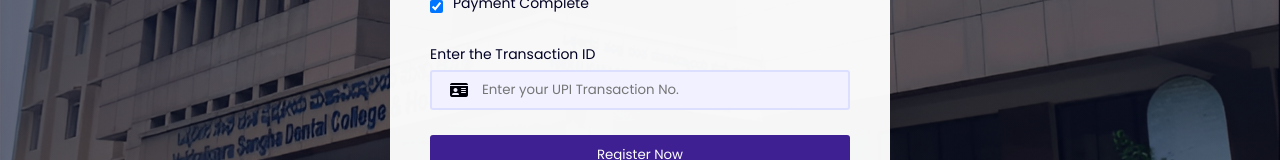
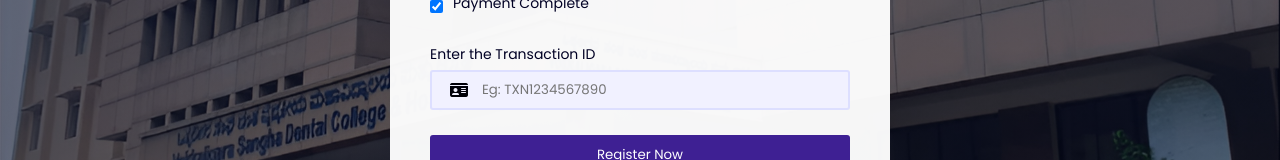
Before and after one commit to DEEPTHIIIIII/VSDC-DENTIST-CONVENTION-2024, a browser extension: page views/studentreg2.html in a window 1280 px wide. Both pictures are taken after a click on the checkbox "Payment Complete". Shown: the part 442-602 px from the top of the page. Drawn offline with nearby package versions, Linux system fonts and the light colour scheme; files whose address does not match are found by name.

Commit message:
Update studentreg2.html

```diff
--- a/views/studentreg2.html
+++ b/views/studentreg2.html
@@ -61,7 +61,7 @@
                 <label for="upiTransactionId">Enter the Transaction ID</label>
                 <div class="input_item">
                     <i class="fa fa-id-card" id="icon"></i>
-                    <input type="text" name="upiTransactionId" class="input" id="upiTransactionId" placeholder="Enter your UPI Transaction No." required>
+                    <input type="text" name="upiTransactionId" class="input" id="upiTransactionId" placeholder="Eg: TXN1234567890" required>
                 </div>
             </div>
 
```
